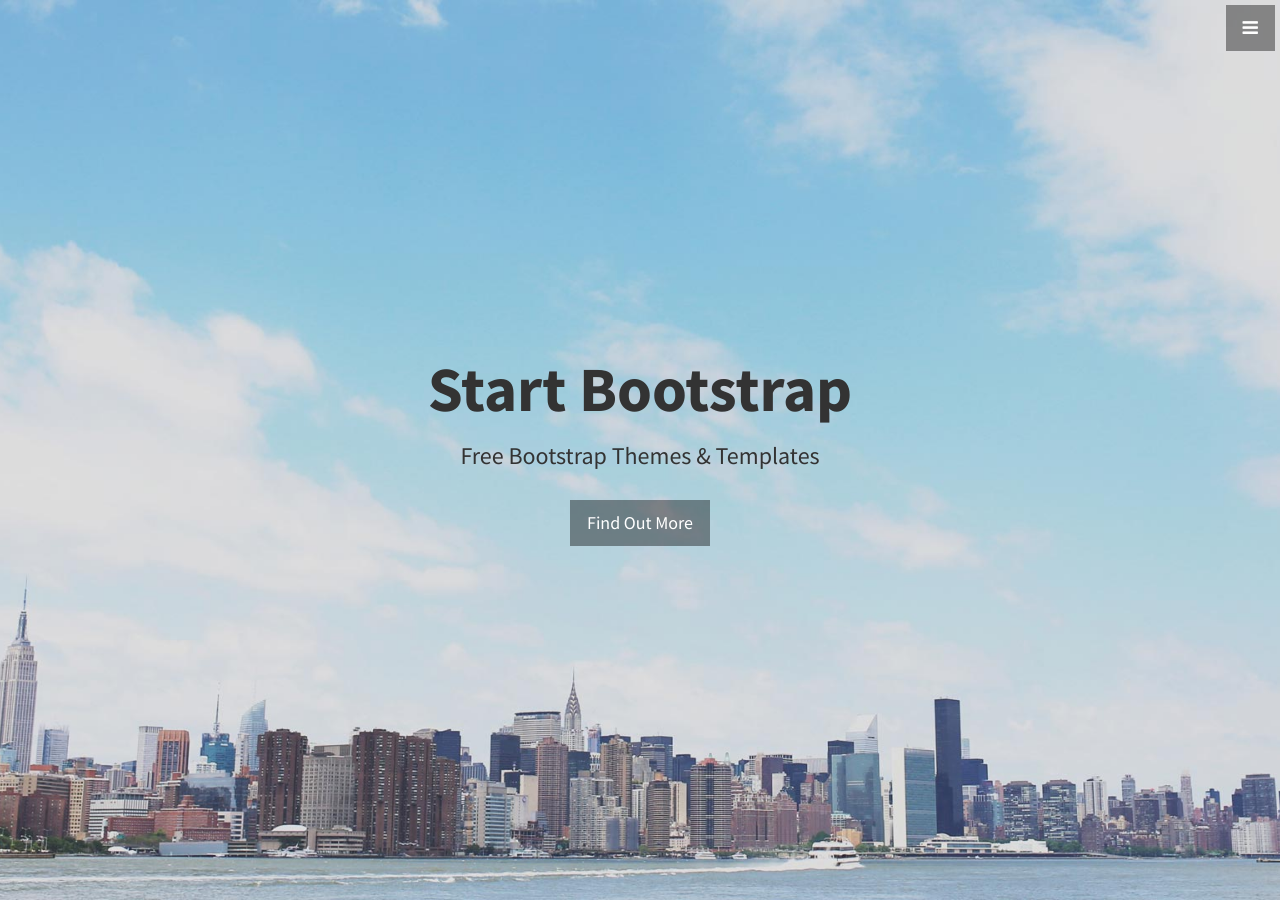
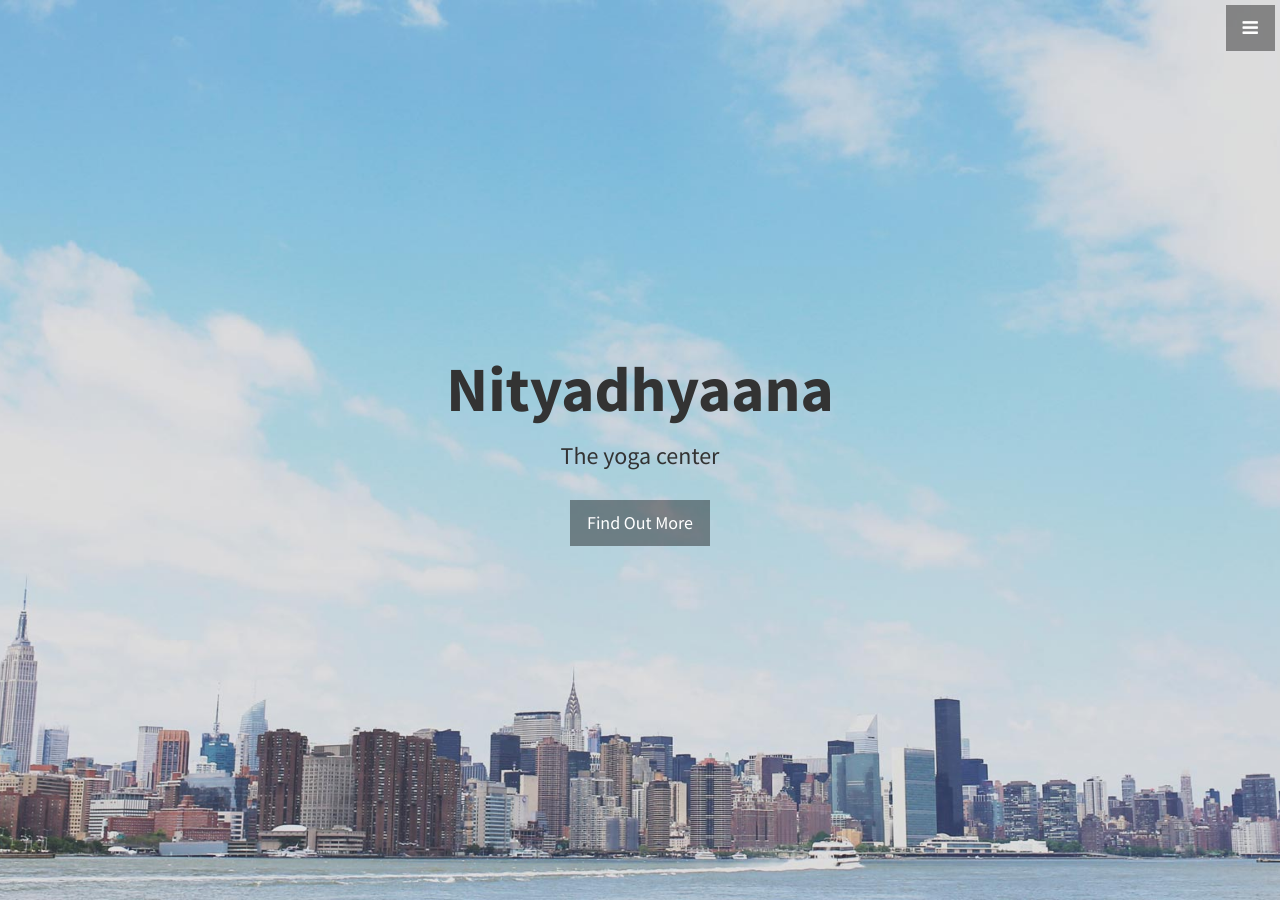
Before and after one commit to nityadhyaana/stylish, a Jekyll site: the page built from index.html, in a window 1280 px wide and 900 px high. Built offline with Jekyll 4.4.1, drawn with Linux system fonts in a browser that asks for light colours.

Commit message:
Update header.html

```diff
--- a/_includes/header.html
+++ b/_includes/header.html
@@ -1,7 +1,7 @@
 <header id="top" class="header">
   <div class="text-vertical-center">
-    <h1>Start Bootstrap</h1>
-    <h3>Free Bootstrap Themes &amp; Templates</h3>
+    <h1>Nityadhyaana</h1>
+    <h3>The yoga center</h3>
     <br>
     <a href="#about" class="btn btn-dark btn-lg">Find Out More</a>
   </div>
```
